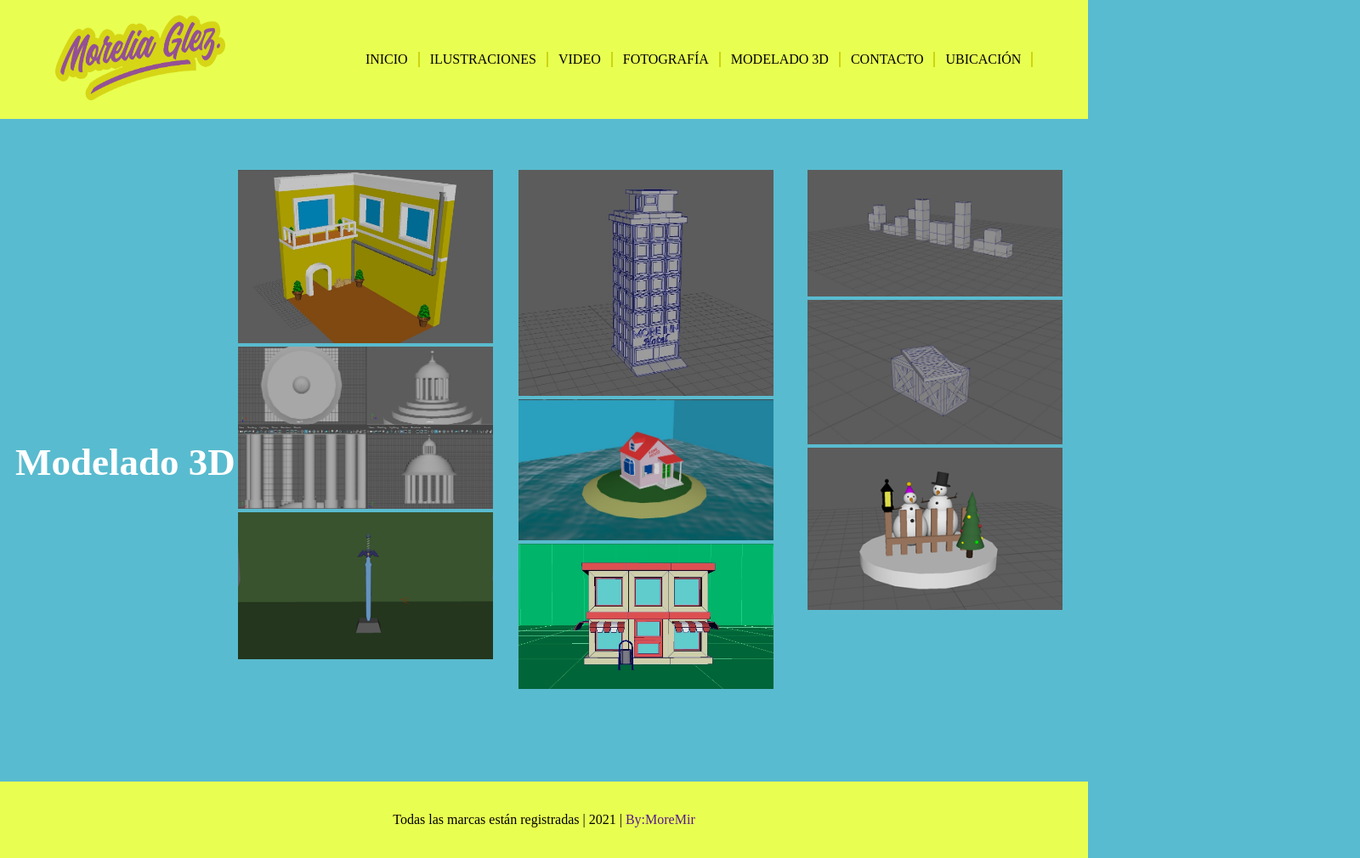
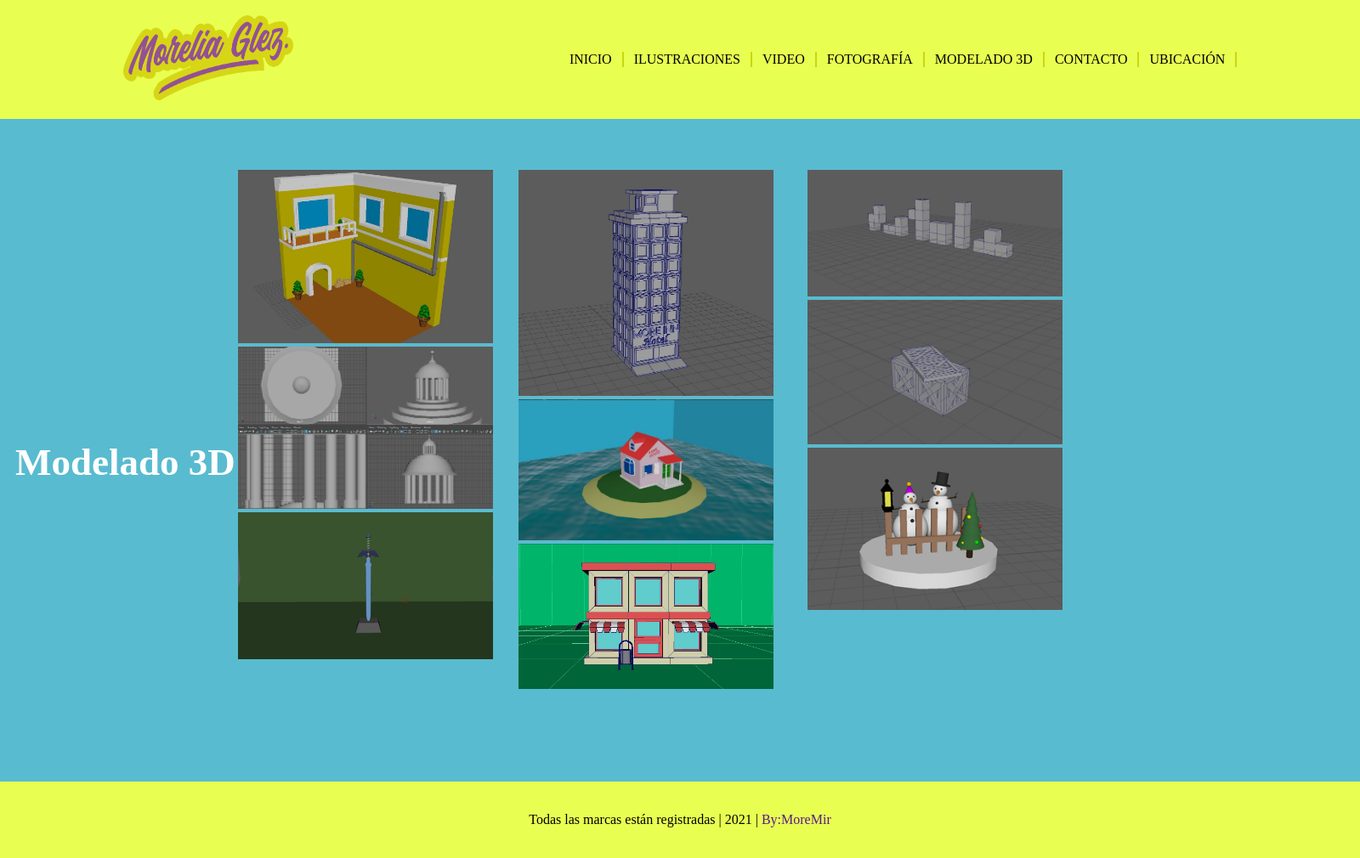
Before and after one commit to Moremir18/Morelia-ART, a plain HTML site: page modelado3d.html in a window 1280 px wide. Shown: the whole page at 85% size, 1600 px wide, since content can reach past the window. Drawn offline with Linux system fonts and the light colour scheme.

Commit message:
Add files via upload

```diff
--- a/css/proyect.css
+++ b/css/proyect.css
@@ -20,7 +20,7 @@
   nav{
   background-color: #E8FF51;
   height: 140px;
-  width: 100%;
+  width: 1600px;
   display: flex;
   justify-content: space-around; /* Space around sirve para justificar el contenido*/
   align-items: center;
@@ -245,6 +245,7 @@ footer{
   color: black;
   display: flex;
   justify-content: center;
+  width: 1600px;
   height: 90px;
   align-items: center;
 }
@@ -306,7 +307,5 @@ footer{
     .image{
       display: none;
     }
-    .galeriapb{
-      display: none;
-    }
+
 }
```
